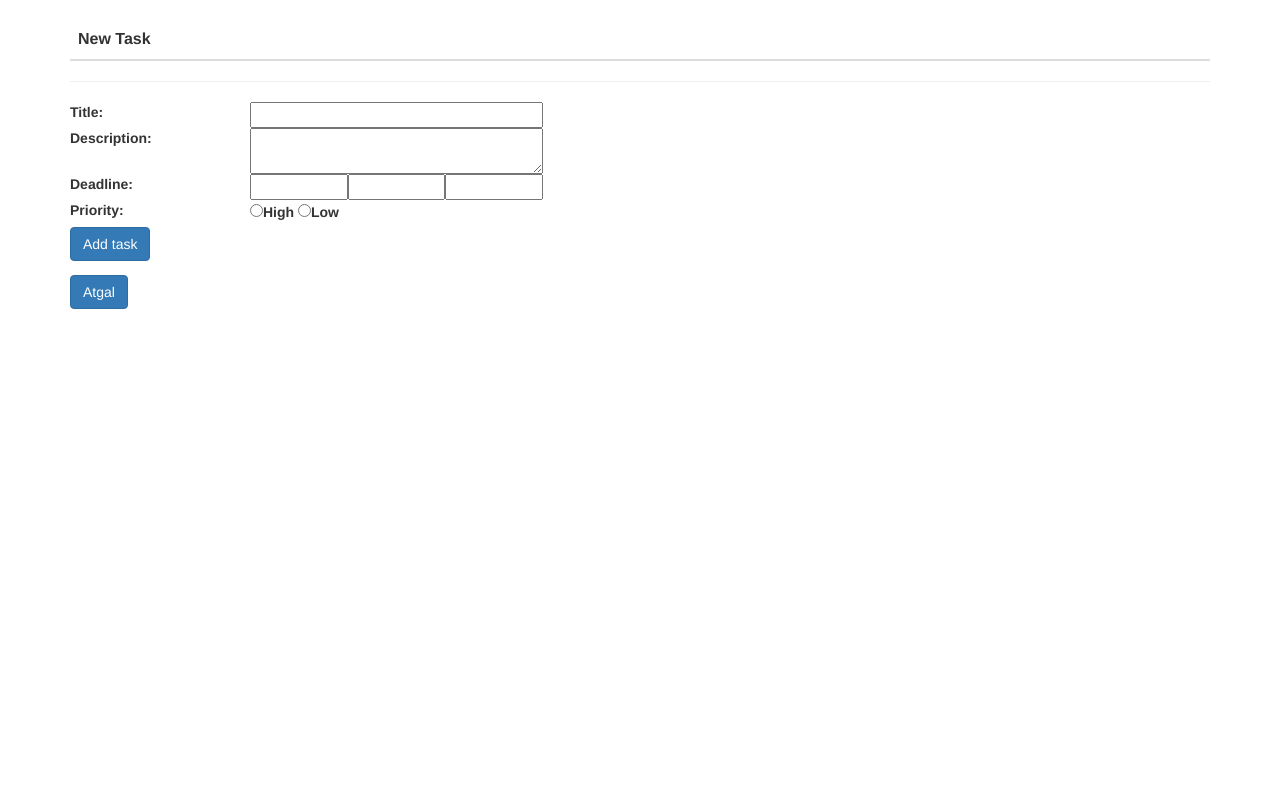
After one commit to anciuvis/php, a PHP site: page /add.php in a window 1280 px wide. The commit adds this page. Run offline with PHP 8.4, Linux system fonts and the light colour scheme; lists and menus that the app fills with data are empty.

Commit message:
xcghmcxg

```diff
--- /dev/null
+++ b/php3-2/add.php
@@ -0,0 +1,45 @@
+<html>
+	<head>
+		<meta charset="utf-8">
+		<title>ToDoList PHP</title>
+		<link rel="stylesheet" href="https://maxcdn.bootstrapcdn.com/bootstrap/3.3.7/css/bootstrap.min.css" />
+	</head>
+	<body>
+		<div class="container">
+			<br />
+			<table class="table">
+				<thead>
+					<tr>
+						<th>New Task</th>
+					</tr>
+				</thead>
+				<tbody>
+				</tbody>
+			</table>
+			<hr>
+			<form class="" action="addToCsv.php" method="post">
+				<div class="row">
+					<label class="col-md-2" for="title">Title: </label>
+					<input class="col-md-3" type="text" name="title">
+				</div>
+				<div class="row">
+					<label class="col-md-2" for="desc">Description: </label>
+					<textarea class="col-md-3" type="text" name="desc"></textarea>
+				</div>
+				<div class="row">
+					<label class="col-md-2" for="deadline">Deadline: </label>
+					<input class="col-md-1" type="number" name="deadline1"><input class="col-md-1" type="number" name="deadline2"><input class="col-md-1" type="number" name="deadline3">
+				</div>
+				<div class="row">
+					<label class="col-md-2" for="priority">Priority: </label>
+					<input type="radio" id="prior-high" name="priority" value="high"/><label for="prior-high">High</label>
+					<input type="radio" id="prior-low" name="priority" value="low"/><label for="prior-low">Low</label>
+				</div>
+				<button type='submit' id="btn-add" class="btn btn-primary">Add task</button>
+			</form>
+				<a href="index.php" class="btn btn-primary">Atgal</a>
+		</div>
+		<script src="http://code.jquery.com/jquery-3.3.1.js" integrity="sha256-2Kok7MbOyxpgUVvAk/HJ2jigOSYS2auK4Pfzbm7uH60=" crossorigin="anonymous"></script>
+		<!-- <script type="text/javascript" src="script.js"></script> -->
+	</body>
+</html>
--- /dev/null
+++ b/php3-2/deleteTask.php
@@ -0,0 +1,4 @@
+<?php
+$id =
+
+ ?>
--- a/php3-2/index.php
+++ b/php3-2/index.php
@@ -2,8 +2,12 @@
 
 include 'function.php';
 
-$toDo=getCsvFile();
+$toDo = getCsvFile();
+// include 'add.php';
 
 include 'index.view.php';
 
+
+
+
 ?>
```
Also changed, not shown: php3-2/addToCsv.php (added, +11 -0 lines), php3-2/function.php (+7 -15 lines), php3-2/index.view.php (+10 -13 lines), php3-2/script.js (+5 -3 lines).
